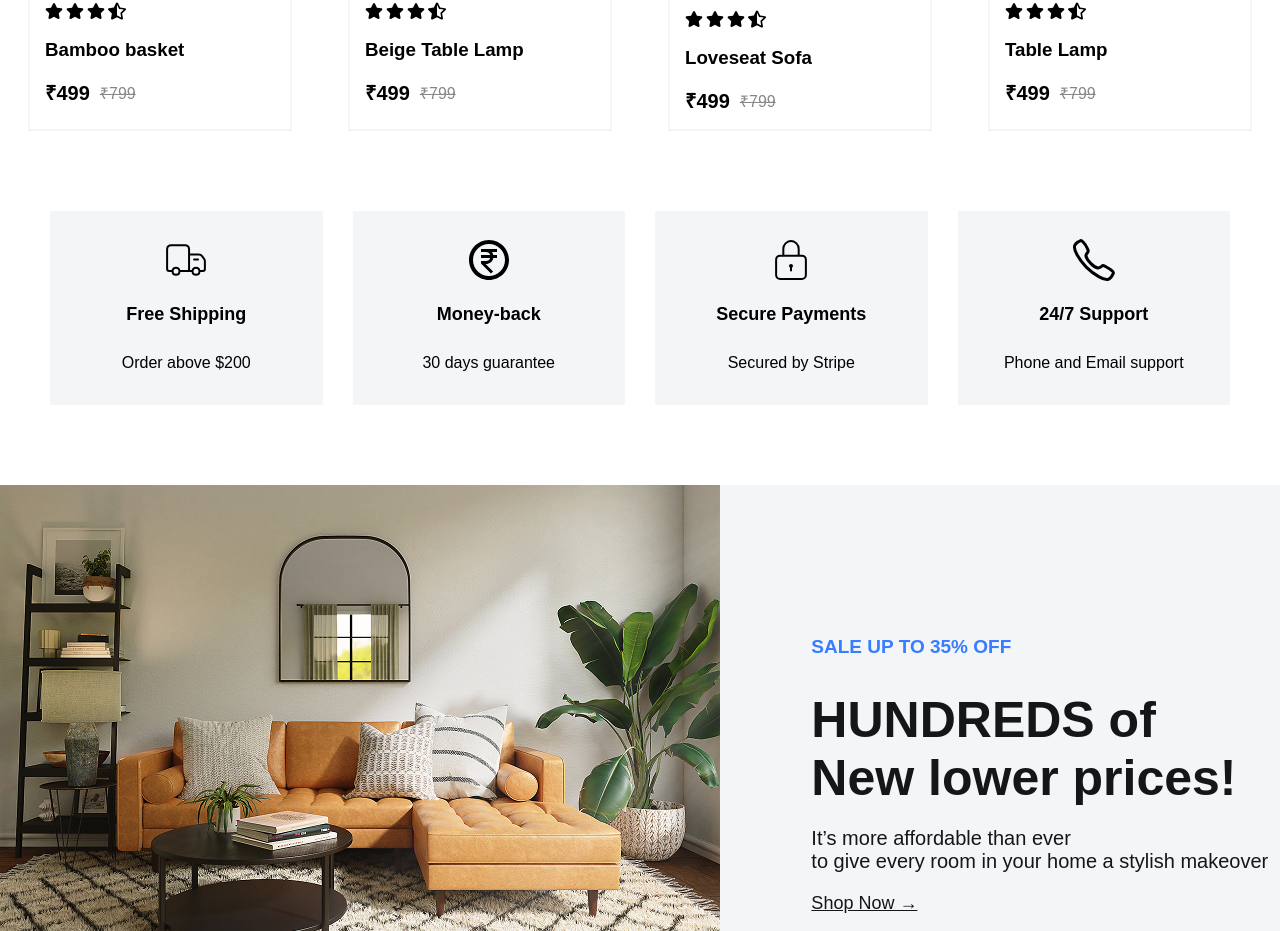
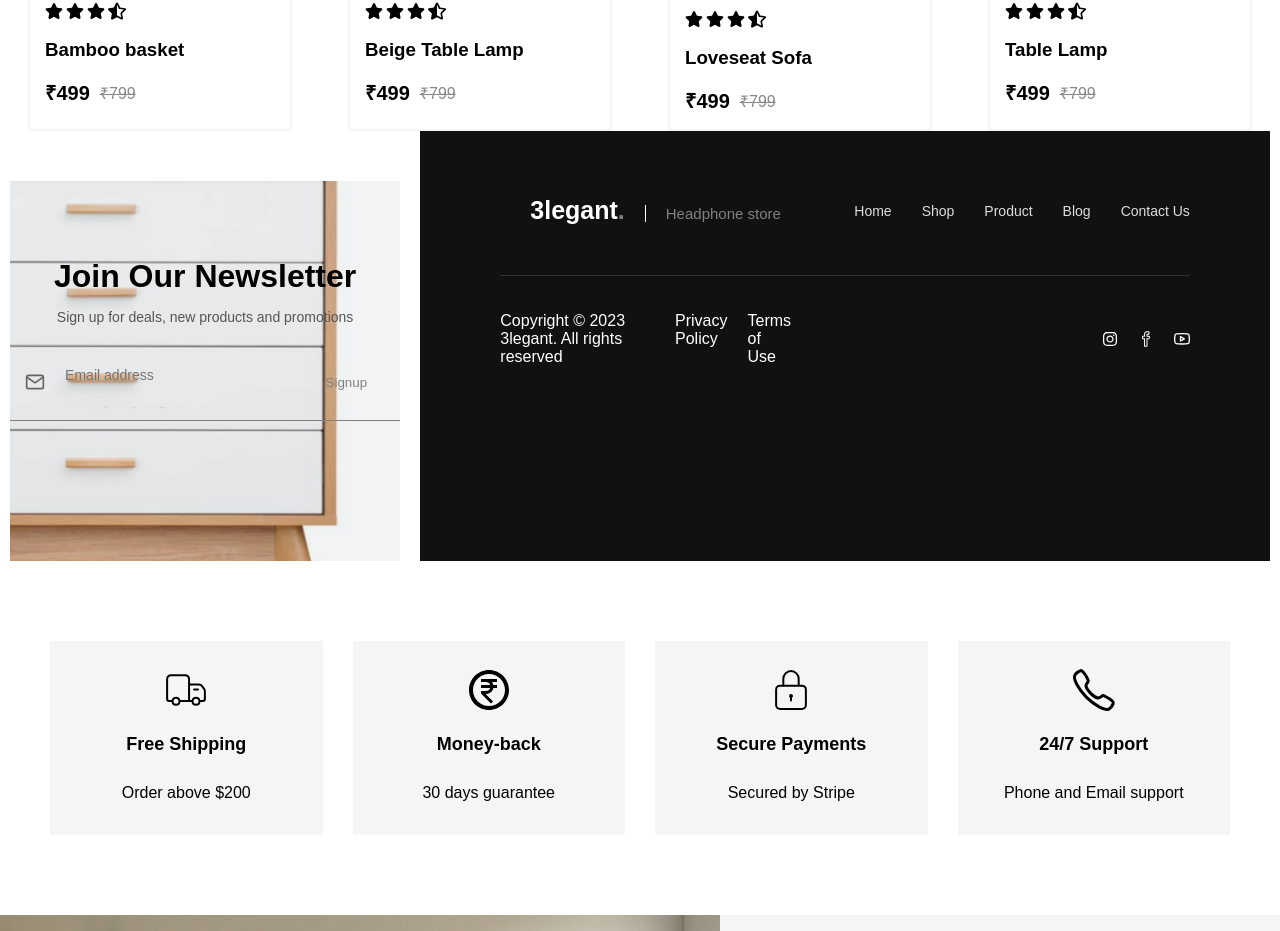
Before and after one commit to dharshika29/E-commerce, a React (Create React App) app: page / in a window 1280 px wide. Shown: the part 2300-3231 px from the top of the page. Built offline with nearby package versions, Linux system fonts and the light colour scheme.

Commit message:
home2/footer26/11

```diff
--- a/src/component/Home1.js
+++ b/src/component/Home1.js
@@ -28,6 +28,7 @@ import articaleimg3 from "../img1/e-h9.png";
 
 import newsletterimg from "../img1/e-h10.png";
 import { MdOutlineEmail } from "react-icons/md";
+import Sfooter from "./Sfooter";
 
 function Home1() {
   return (
@@ -323,6 +324,7 @@ function Cardhome() {
           </div>
         </div>
       ))}
+      <Sfooter />
     </>
   );
 }
```
